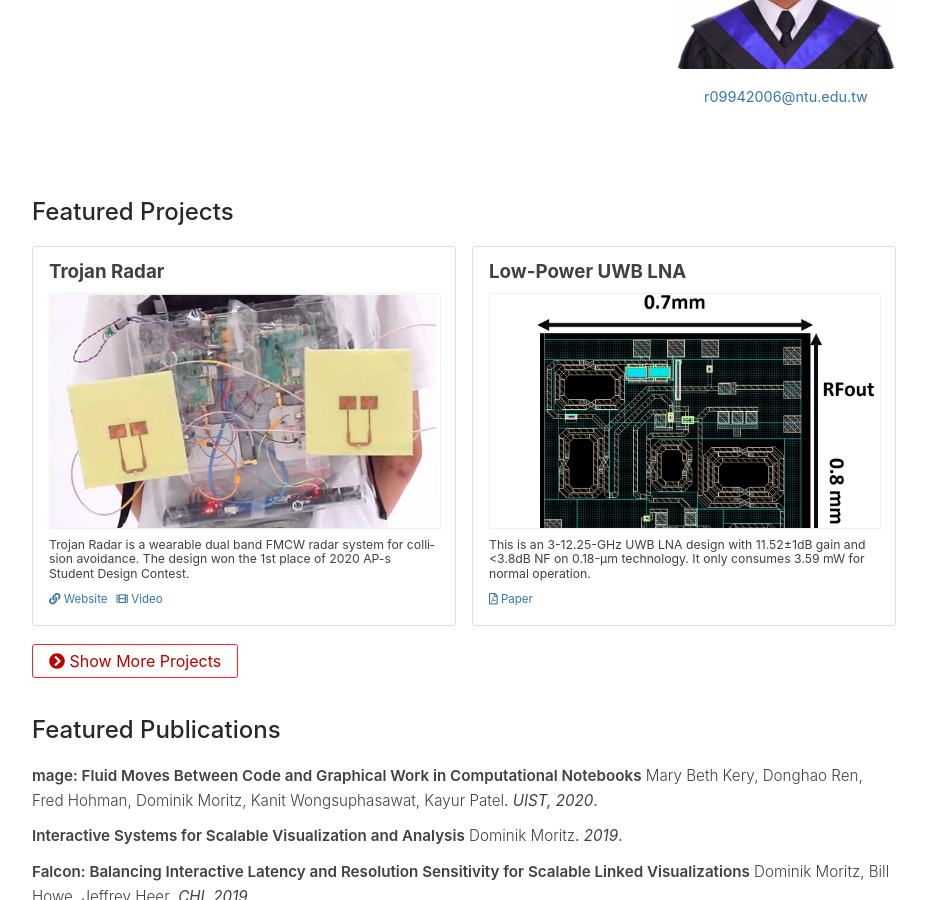
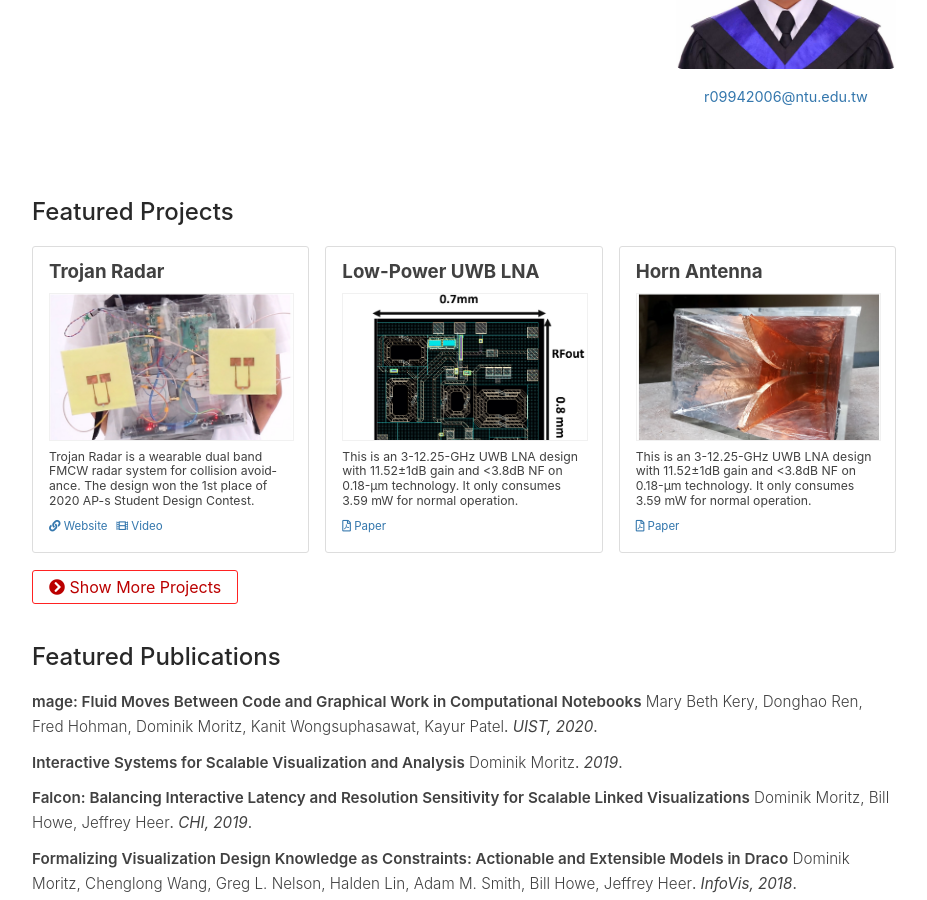
Before and after one commit to Shih-Ming/mypage, a Jekyll site: the page built from index.md, in a window 1280 px wide and 900 px high, scrolled down 337 px. Shown: the whole window, without its empty margins (176-1103 px from the left). Built offline with Jekyll 4.4.1, drawn with Linux system fonts in a browser that asks for light colours.

Commit message:
add Horn Photo and PDF

```diff
--- a/_data/projects.yml
+++ b/_data/projects.yml
@@ -6,7 +6,13 @@
   highlight: 1
 
 - title: Low-Power UWB LNA
-  paper: mypage/papers/2020-MMIC-Final-Report.pdf
+  paper: papers/2020-MMIC-Final-Report.pdf
   image: UWB_LNA.jpg
   description: "This is an 3-12.25-GHz UWB LNA design with 11.52\u00B11dB gain and <3.8dB NF on 0.18-\u03BCm technology. It only consumes 3.59 mW for normal operation."
   highlight: 2
+
+- title: Horn Antenna
+  paper: papers/2020-Horn-Antenna-Report.pdf
+  image: Horn.jpg
+  description: "This is an 3-12.25-GHz UWB LNA design with 11.52\u00B11dB gain and <3.8dB NF on 0.18-\u03BCm technology. It only consumes 3.59 mW for normal operation."
+  highlight: 3
```
Also changed, not shown: images/projects/Horn.jpg (added), 1 other file.
